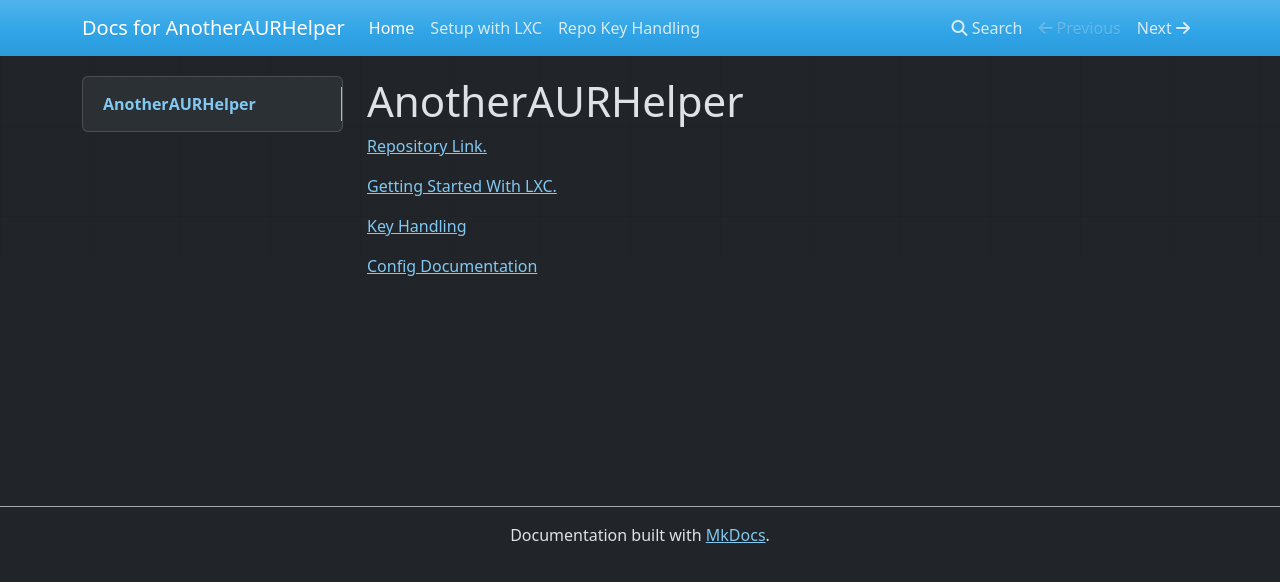
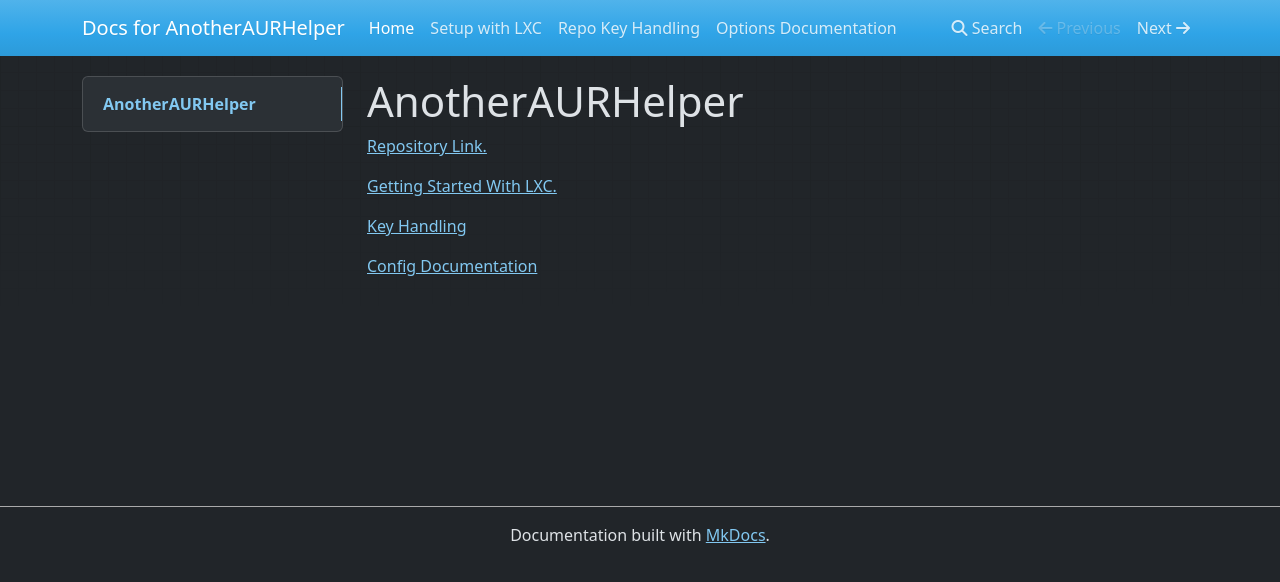
Before and after one commit to Stephen-Seo/AnotherAURHelper, an MkDocs documentation site: the page built from docs/index.md, in a window 1280 px wide. Shown: the top 582 px of the page. Built offline with MkDocs 1.6.1, drawn with Linux system fonts in a browser that asks for light colours.

Commit message:
Add "config.md" to navbar

```diff
--- a/mkdocs.yml
+++ b/mkdocs.yml
@@ -11,5 +11,6 @@
   - Home: index.md
   - Setup with LXC: setup_lxc.md
   - Repo Key Handling: key_handling.md
+  - Options Documentation: config.md
 extra_css:
   - monokai.css
```
